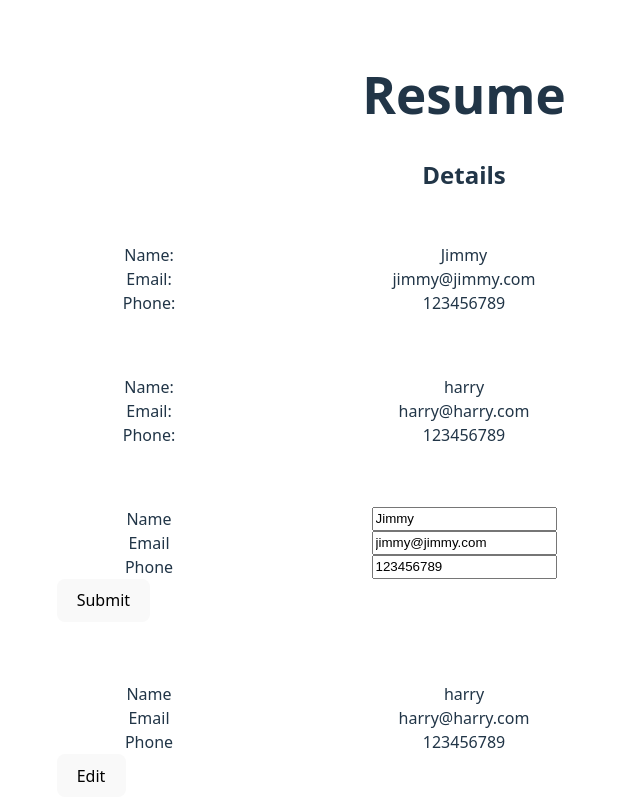
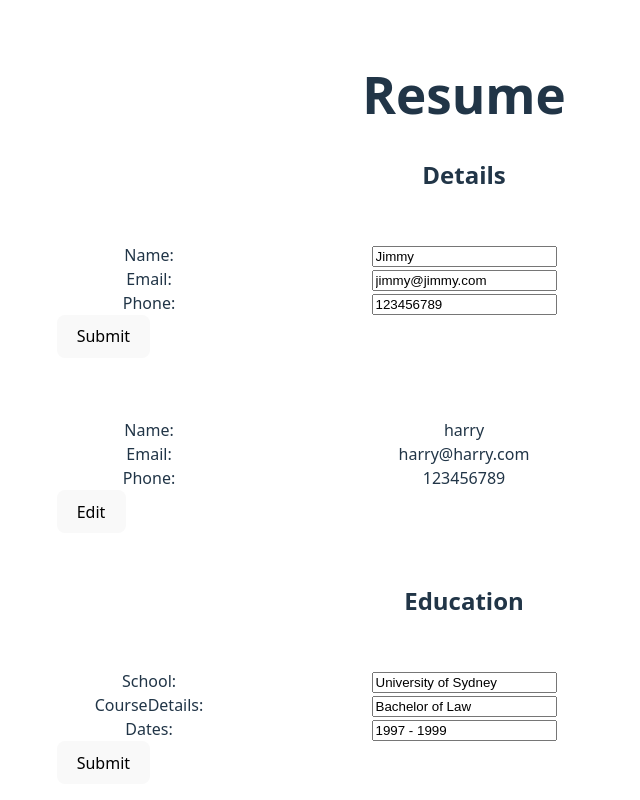
Before and after one commit to hoomanhorsey/odin-resume, a React (Vite) app: page / in a window 1280 px wide. Shown: the top 800 px of the page, without its empty margins (176-816 px from the left). Built offline with nearby package versions, Linux system fonts and the light colour scheme.

Commit message:
Adapted onChange input function to take account of nested state variable

```diff
--- a/src/components/details.jsx
+++ b/src/components/details.jsx
@@ -1,92 +1,54 @@
 import { useState } from "react";
 import { defaultCV } from "../data/defaultCV";
 
-function FenderValues({ CVDetails, category }) {
+function FenderValues({
+  CVDetails,
+  category,
+  editStatus,
+  updateValue,
+  submitInfo,
+}) {
   const selectedCategory = CVDetails.find((item) => item.category === category);
+
+  console.log(category, "+ ", selectedCategory);
 
   return selectedCategory.entries.map((entry) => {
     const entryValues = Object.entries(entry.values).map(([key, value]) => (
-      <div className="itemContainer">
+      <div className="itemContainer" key={entry.id + key}>
         <div className="itemLabel">{key}: </div>
-        <div>{value}</div>
+        {entry.editStatus === false ? (
+          <div>
+            <input
+              className="itemInput"
+              type="text"
+              value={value}
+              onChange={(e) =>
+                updateValue(entry.id, key, e.target.value, category)
+              }
+            ></input>
+          </div>
+        ) : (
+          <div className="itemValue">{value}</div>
+        )}
       </div>
     ));
-    return <div className="entryContainer"> {entryValues} </div>;
-  });
-}
-
-//     entry.editStatus === false ? (
-//       <div className="entryContainer" key={entry.id}>
-//         {Object.entries(entry.values).map(([key, value]) => {
-//           return (
-//             <div className="itemContainer">
-//               <div className="itemLabel">{key}</div>
-//               <input className="itemInput" type="text" value={value}></input>
-//             </div>
-//           );
-//         })}
-//         <div></div>
-//         <div>
-//           <button className="itemButton" onClick={() => submitInfo(entry.id)}>
-//             Submit
-//           </button>
-//         </div>
-//       </div>
-//     ) : (
-//       <div className="entryContainer" key={entry.id}>
-//         {Object.entries(entry.values).map(([key, value]) => {
-//           return (
-//             <div className="itemContainer">
-//               <div className="itemLabel">{key}</div>
-//               <div className="itemValue">{value}</div>
-//             </div>
-//           );
-//         })}
-//         <button className="itemButton" onClick={() => editStatus(entry.id)}>
-//           Edit
-//         </button>
-//       </div>
-//     )
-//   );
-// }
-
-function BenderValues({ CVDetails, category }) {
-  const selectedCategory = CVDetails.find((item) => item.category === category);
-
-  return selectedCategory.entries.map((entry) =>
-    entry.editStatus === false ? (
+    return (
       <div className="entryContainer" key={entry.id}>
-        {Object.entries(entry.values).map(([key, value]) => {
-          return (
-            <div className="itemContainer">
-              <div className="itemLabel">{key}</div>
-              <input className="itemInput" type="text" value={value}></input>
-            </div>
-          );
-        })}
-        <div></div>
+        {entryValues}
         <div>
+          {entry.editStatus === false ? (
             <button className="itemButton" onClick={() => submitInfo(entry.id)}>
               Submit
             </button>
-        </div>
-      </div>
           ) : (
-      <div className="entryContainer" key={entry.id}>
-        {Object.entries(entry.values).map(([key, value]) => {
-          return (
-            <div className="itemContainer">
-              <div className="itemLabel">{key}</div>
-              <div className="itemValue">{value}</div>
-            </div>
-          );
-        })}
             <button className="itemButton" onClick={() => editStatus(entry.id)}>
               Edit
             </button>
+          )}
         </div>
-    )
+      </div>
     );
+  });
 }
 
 function GlobalCV() {
@@ -100,7 +62,54 @@ function GlobalCV() {
     );
   };
 
-  const updateValue = (id, newValue) => {
+  const updateValue = (id, key, newValue, category) => {
+    console.log("called update---", id, key, newValue, category);
+
+    setCVDetails((prevState) =>
+      prevState.map((categoryObj) => {
+        if (categoryObj.category !== category) return categoryObj;
+
+        return {
+          ...categoryObj,
+          entries: categoryObj.entries.map((entry) => {
+            if (entry.id !== id) return entry;
+
+            return {
+              ...entry,
+              values: {
+                ...entry.values,
+                [key]: newValue, // 👈 key being updated
+              },
+            };
+          }),
+        };
+      })
+    );
+  };
+  // setCVDetails((prevState) => {
+  //   const updateCategory = prevState.find(
+  //     (item) => item.category === category
+  //   );
+  //   const updateEntry = updateCategory.entries.find(
+  //     (entry) => entry.id === id
+  //   );
+
+  //   console.log(updateEntry);
+
+  //   console.log(updateEntry.values[key]);
+
+  //   console.log(newValue);
+
+  //   return { ...prevState.category.id.values[key], [key]: newValue };
+  // .find((subItem) => subItem.id === id)
+  // .values.map((entryItems) =>
+  //   entryItems.key === key ? console.log("Enormous poo") : null
+  // );
+
+  // item.id === id ? { ...item, value: newValue } : item
+  //   });
+  // };
+  const DRAFTupdateValue = (id, newValue) => {
     setCVDetails((prevState) =>
       prevState.map((item) =>
         item.id === id ? { ...item, value: newValue } : item
@@ -127,9 +136,15 @@ function GlobalCV() {
     <div key={category}>
       <h2>{category}</h2>
 
-      <FenderValues CVDetails={CVDetails} category={category} />
+      <FenderValues
+        CVDetails={CVDetails}
+        category={category}
+        editStatus={editStatus}
+        updateValue={updateValue}
+        submitInfo={submitInfo}
+      />
 
-      <BenderValues CVDetails={CVDetails} category={category} />
+      {/* <BenderValues CVDetails={CVDetails} category={category} /> */}
     </div>
   ));
 }
```
Lines whose indentation alone changed are shown as unchanged.
